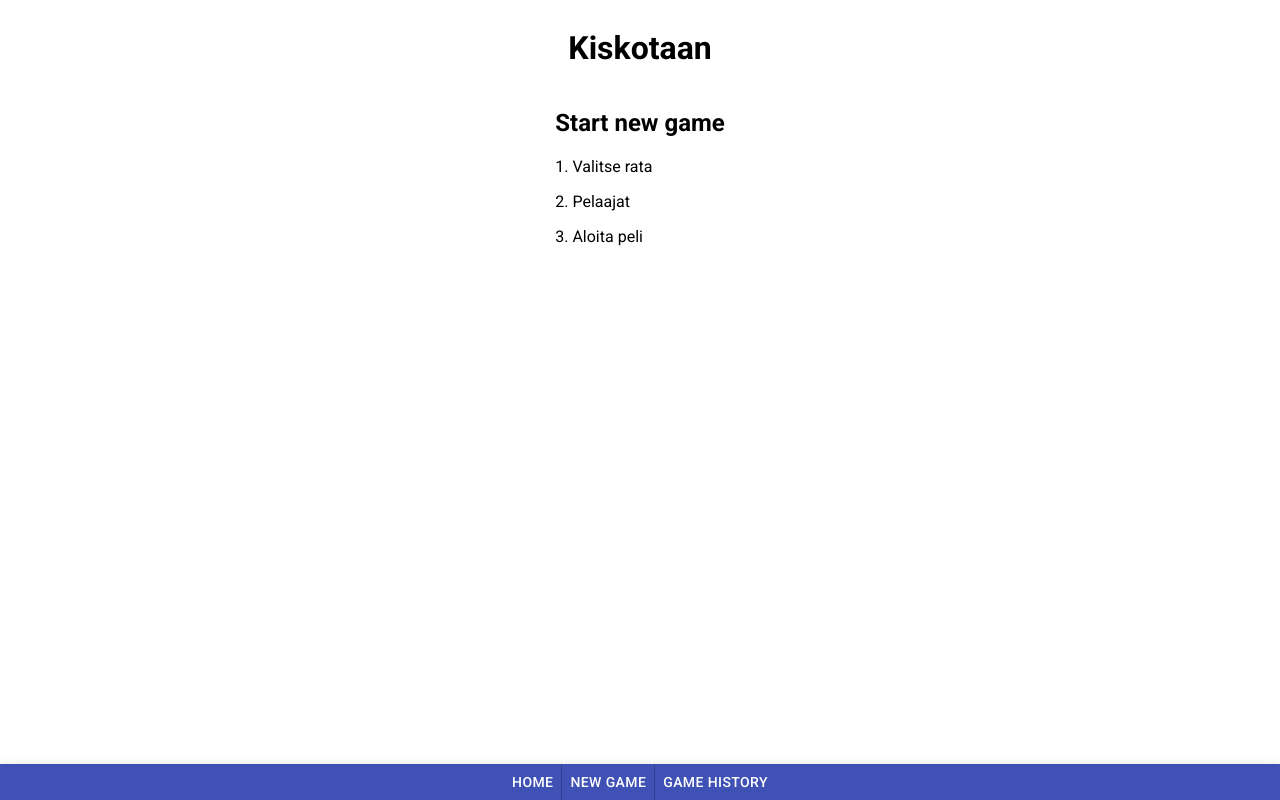
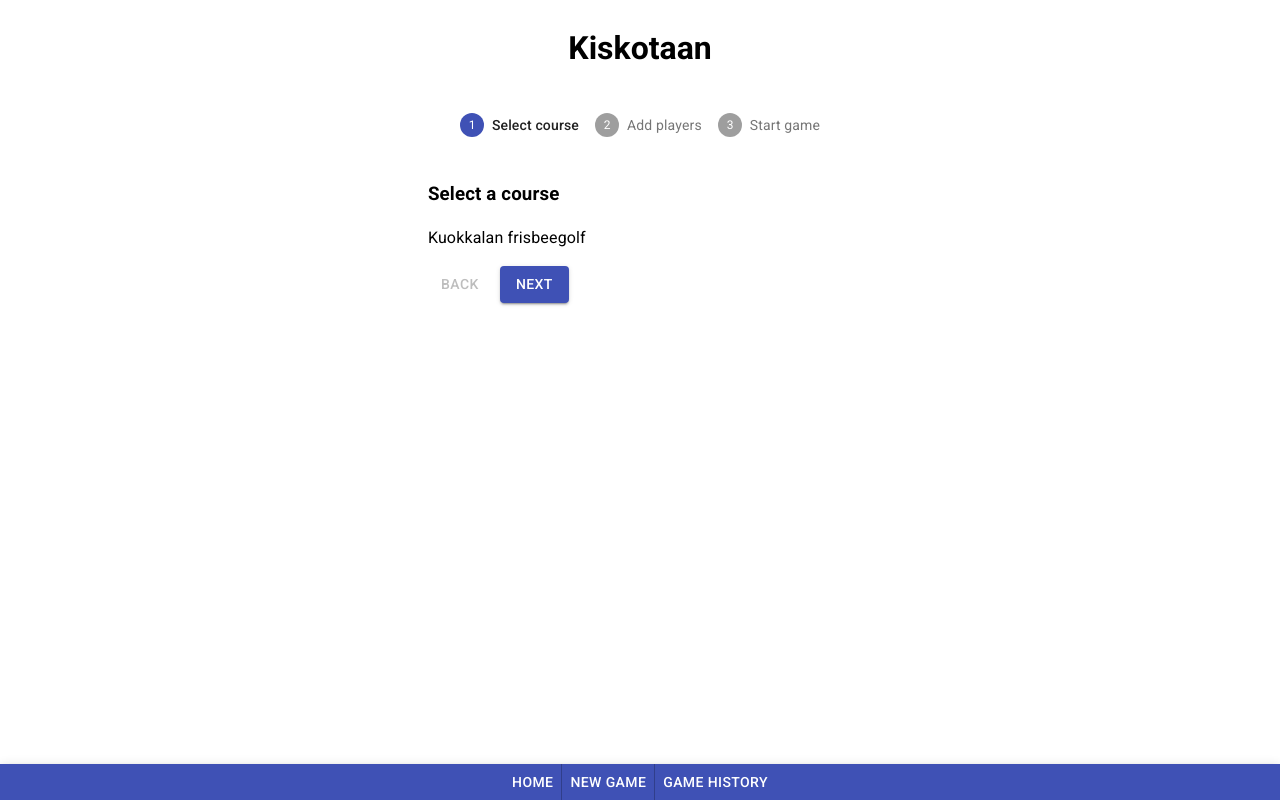
Before and after one commit to mika-alaoutinen/kiskotaan, a React (Create React App) app: page /new-game in a window 1280 px wide. Built offline with nearby package versions, Linux system fonts and the light colour scheme; data requests are answered from the project's data file.

Commit message:
WIP new game stepper

```diff
--- /dev/null
+++ b/src/components/newGame/CourseSelect.tsx
@@ -0,0 +1,12 @@
+import React from 'react'
+
+const CourseSelect: React.FC = () => {
+  return (
+    <div>
+      <h3>Select a course</h3>
+      <p>Kuokkalan frisbeegolf</p>
+    </div>
+  )
+}
+
+export default CourseSelect
--- /dev/null
+++ b/src/components/newGame/NewGameStepper.tsx
@@ -0,0 +1,116 @@
+import React, { useState, ReactElement } from 'react'
+import { makeStyles, Theme, createStyles } from '@material-ui/core/styles'
+import Stepper from '@material-ui/core/Stepper'
+import Step from '@material-ui/core/Step'
+import StepLabel from '@material-ui/core/StepLabel'
+import Button from '@material-ui/core/Button'
+import Typography from '@material-ui/core/Typography'
+
+import CourseSelect from './CourseSelect'
+import PlayerSelect from './PlayerSelect'
+import StartGame from './StartGame'
+
+const useStyles = makeStyles((theme: Theme) =>
+  createStyles({
+    root: {
+      width: '100%',
+    },
+    button: {
+      marginRight: theme.spacing(1),
+    },
+    instructions: {
+      marginTop: theme.spacing(1),
+      marginBottom: theme.spacing(1),
+    },
+  }),
+)
+
+const NewGameStepper: React.FC = () => {
+  const classes = useStyles()
+  const [activeStep, setActiveStep] = useState(0)
+  const steps = [ 'Select course', 'Add players', 'Start game' ]
+
+  const getStepContent = (step: number): ReactElement|string => {
+    switch (step) {
+      case 0:
+        return <CourseSelect />
+      case 1:
+        return <PlayerSelect />
+      case 2:
+        return <StartGame />
+      default:
+        return 'Unknown step'
+    }
+  }
+
+  const handleNext = () => {
+    setActiveStep((prevActiveStep) => prevActiveStep + 1)
+  }
+
+  const handleBack = () => {
+    setActiveStep((prevActiveStep) => prevActiveStep - 1)
+  }
+
+  const handleReset = () => {
+    setActiveStep(0)
+  }
+
+  return (
+    <div className={classes.root}>
+      <Stepper activeStep={activeStep}>
+        {steps.map((label) => {
+          const stepProps: { completed?: boolean } = {}
+          const labelProps: { optional?: React.ReactNode } = {}
+
+          return (
+            <Step key={label} {...stepProps}>
+              <StepLabel {...labelProps}>{label}</StepLabel>
+            </Step>
+          )
+        })}
+      </Stepper>
+
+      <div>
+        {activeStep === steps.length
+
+        // All steps done
+        ? (
+          <div>
+            <Typography className={classes.instructions}>
+              All steps completed - you are finished
+            </Typography>
+            <Button onClick={handleReset} className={classes.button}>
+              Reset
+            </Button>
+          </div>
+        )
+
+        // Steps still remain
+        : (
+          <div>
+            <Typography className={classes.instructions}>
+              {getStepContent(activeStep)}
+            </Typography>
+
+            <div>
+              <Button disabled={activeStep === 0} onClick={handleBack} className={classes.button}>
+                Back
+              </Button>
+
+              <Button
+                variant="contained"
+                color="primary"
+                onClick={handleNext}
+                className={classes.button}
+              >
+                {activeStep === steps.length - 1 ? 'Finish' : 'Next'}
+              </Button>
+            </div>
+          </div>
+        )}
+      </div>
+    </div>
+  )
+}
+
+export default NewGameStepper
--- /dev/null
+++ b/src/components/newGame/PlayerSelect.tsx
@@ -0,0 +1,11 @@
+import React from 'react'
+
+const PlayerSelect: React.FC = () => {
+  return (
+    <div>
+      Add players
+    </div>
+  )
+}
+
+export default PlayerSelect
--- /dev/null
+++ b/src/components/newGame/StartGame.tsx
@@ -0,0 +1,11 @@
+import React from 'react'
+
+const StartGame: React.FC = () => {
+  return (
+    <div>
+      Start a new game
+    </div>
+  )
+}
+
+export default StartGame
--- a/src/views/NewGame.tsx
+++ b/src/views/NewGame.tsx
@@ -1,13 +1,12 @@
 import React from 'react'
+
+import NewGameStepper from '../components/newGame/NewGameStepper'
 
 const NewGame: React.FC = () => {
 
   return (
     <div>
-      <h2>Start new game</h2>
-      <p>1. Valitse rata</p>
-      <p>2. Pelaajat</p>
-      <p>3. Aloita peli</p>
+      <NewGameStepper />
     </div>
   )
 }
```
